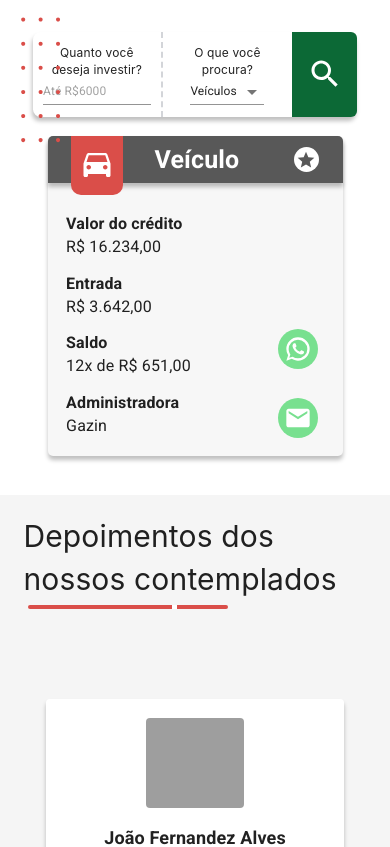
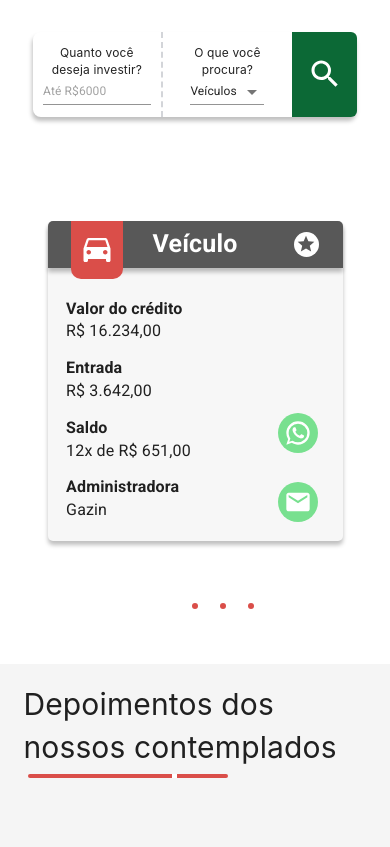
Before and after one commit to atlascodedev/portalbens-nextjs-frontend, a Next.js app: page / in a window 390 px wide. Shown: the part 2981-3828 px from the top of the page. Built offline with nearby package versions, Linux system fonts and the light colour scheme; grey boxes are pictures that could not be loaded; a web font is replaced by a local one.

Commit message:
[Feature] Responsive product slider

```diff
--- a/components/LandingPage/ProductSection/Main/index.tsx
+++ b/components/LandingPage/ProductSection/Main/index.tsx
@@ -16,13 +16,37 @@ SwiperCore.use([Navigation, Pagination, Scrollbar, Autoplay]);
 interface Props {}
 
 const ProductSection = (props: Props) => {
+  const mockList: any[] = [1, 1, 1, 1, 1, 1, 1, 1, 1];
+
   return (
     <ProductSectionLayout>
       <div style={{ paddingBottom: "5%" }}>
         <ProductSearch />
       </div>
 
-      <ProductCard />
+      <div style={{ width: "100%" }}>
+        <Swiper
+          id="swiper-products"
+          slideToClickedSlide={true}
+          slidesPerView={"auto"}
+          centeredSlides={Boolean(mockList.length > 3 ? false : true)}
+          pagination={{ clickable: true, dynamicBullets: true }}
+          draggable
+          breakpoints={{
+            1024: {
+              slidesPerView: 3,
+            },
+          }}
+        >
+          {mockList.map((value, index) => {
+            return (
+              <SwiperSlide key={index}>
+                <ProductCard />
+              </SwiperSlide>
+            );
+          })}
+        </Swiper>
+      </div>
     </ProductSectionLayout>
   );
 };
--- a/components/LandingPage/ProductSection/Main/styles/index.tsx
+++ b/components/LandingPage/ProductSection/Main/styles/index.tsx
@@ -16,6 +16,12 @@ const ProductSectionDetail = styled.img`
   top: 0;
   left: 5%;
   z-index: 50;
+
+  display: none;
+
+  @media (min-width: 1024px) {
+    display: block;
+  }
 `;
 
 const ProductSectionInnerContainer = styled.div`
--- a/components/LandingPage/ProductSection/ProductCard/styles/index.tsx
+++ b/components/LandingPage/ProductSection/ProductCard/styles/index.tsx
@@ -66,11 +66,11 @@ const ProductCardHeaderInnerLabel = styled.div`
   justify-content: center;
   align-items: center;
   font-weight: bold;
-  width: calc(100%);
+  width: 100%;
 `;
 
 const ProductCardHeaderInnerSpecialDealIconContainer = styled.div`
-  width: 33%;
+  width: 100%;
   display: flex;
   justify-content: flex-end;
   align-items: center;
@@ -158,7 +158,7 @@ const ProductCardLayout = ({}: ProductCardLayoutProps) => {
           <ProductCardHeaderInnerContainer>
             <div
               style={{
-                width: "33%",
+                width: "100%",
               }}
             >
               <ProductCardHeaderInnerIconContainer>
--- a/components/LandingPage/ProductSection/ProductSearch/styles/index.tsx
+++ b/components/LandingPage/ProductSection/ProductSearch/styles/index.tsx
@@ -38,7 +38,8 @@ const ProductSearchInnerContainer = styled.div`
   grid-template-columns: 40% 40% 20%;
   height: 100%;
 
-  .title {
+  @media (min-width: 1024px) {
+    grid-template-columns: 45% 35% 20%;
   }
 `;
 
@@ -69,6 +70,14 @@ const ProductSearchTypeSelectContainer = styled.div`
   .select {
     .MuiSelect-root {
       min-width: 50px;
+    }
+  }
+
+  @media (min-width: 1024px) {
+    .select {
+      .MuiSelect-root {
+        min-width: 125px;
+      }
     }
   }
 `;
--- a/styles/globals.css
+++ b/styles/globals.css
@@ -27,6 +27,40 @@ a {
   border-radius: 20px;
 }
 
+.swiper-wrapper {
+  box-sizing: border-box !important;
+}
+
+#swiper-products .swiper-slide {
+  display: flex;
+  justify-content: center;
+  align-items: center;
+  /* width: auto !important; */
+}
+/*
+.swiper-products .swiper-wrapper {
+  display: block !important;
+} */
+
+#swiper-products.swiper-container {
+  height: auto;
+  padding-top: 10vh;
+  padding-bottom: 10vh;
+}
+
+#swiper-products .swiper-pagination-bullets-dynamic {
+  font-size: inherit !important;
+}
+
+#swiper-products .swiper-pagination-bullet {
+  margin-left: 10px !important;
+  margin-right: 10px !important;
+  background-color: #da4e49 !important;
+  transition: all 0.5s ease;
+  transform: scale(0.75);
+  opacity: 1 !important;
+}
+
 #swiper-testimonials .swiper-slide {
   display: flex;
   justify-content: center;
@@ -35,7 +69,6 @@ a {
 
 #swiper-testimonials.swiper-container {
   height: auto;
-
   padding-top: 10vh;
   padding-bottom: 10vh;
 }
```
